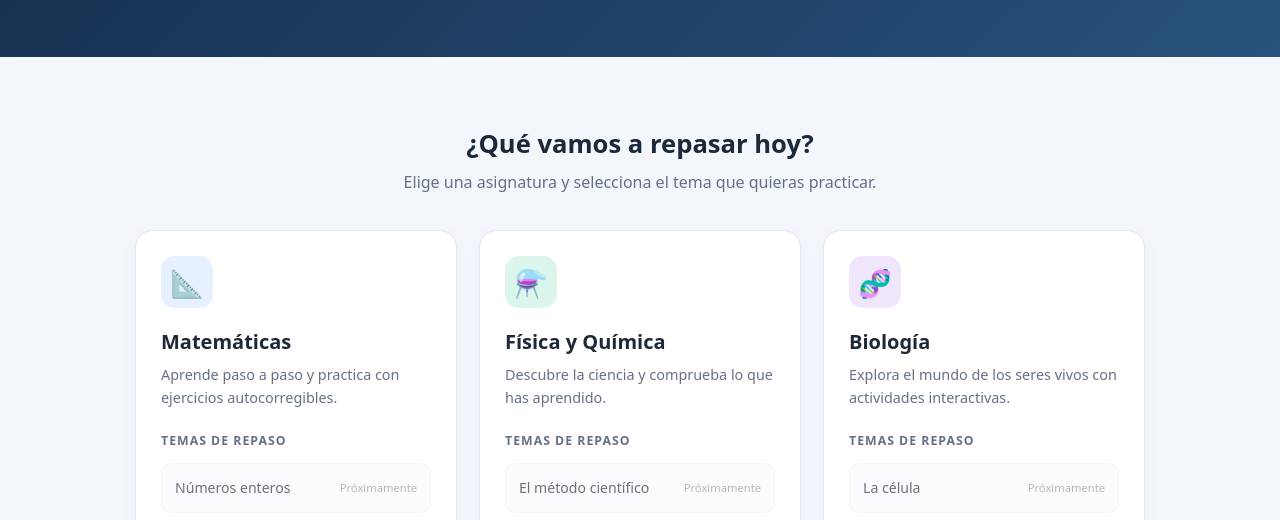
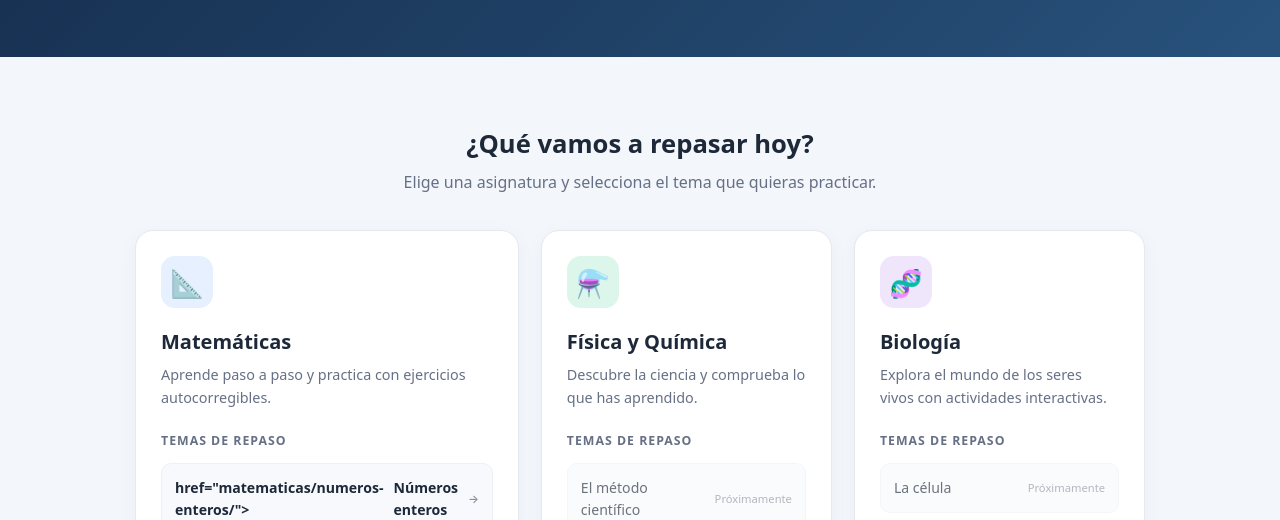
Before and after one commit to fabiohdezd/repaso_3_diver, a plain HTML site: page index.html in a window 1280 px wide. Shown: the part 277-797 px from the top of the page. Drawn offline with Linux system fonts and the light colour scheme.

Commit message:
Update index.html

```diff
--- a/index.html
+++ b/index.html
@@ -258,10 +258,10 @@
 
         <div class="temas">
 
-          <div class="tema pendiente">
+          <a class="tema"> href="matematicas/numeros-enteros/">
             <span>Números enteros</span>
-            <span class="estado">Próximamente</span>
-          </div>
+            <span class="estado">→</span>
+          </a>
 
           <div class="tema pendiente">
             <span>Potencias y radicales</span>
```
